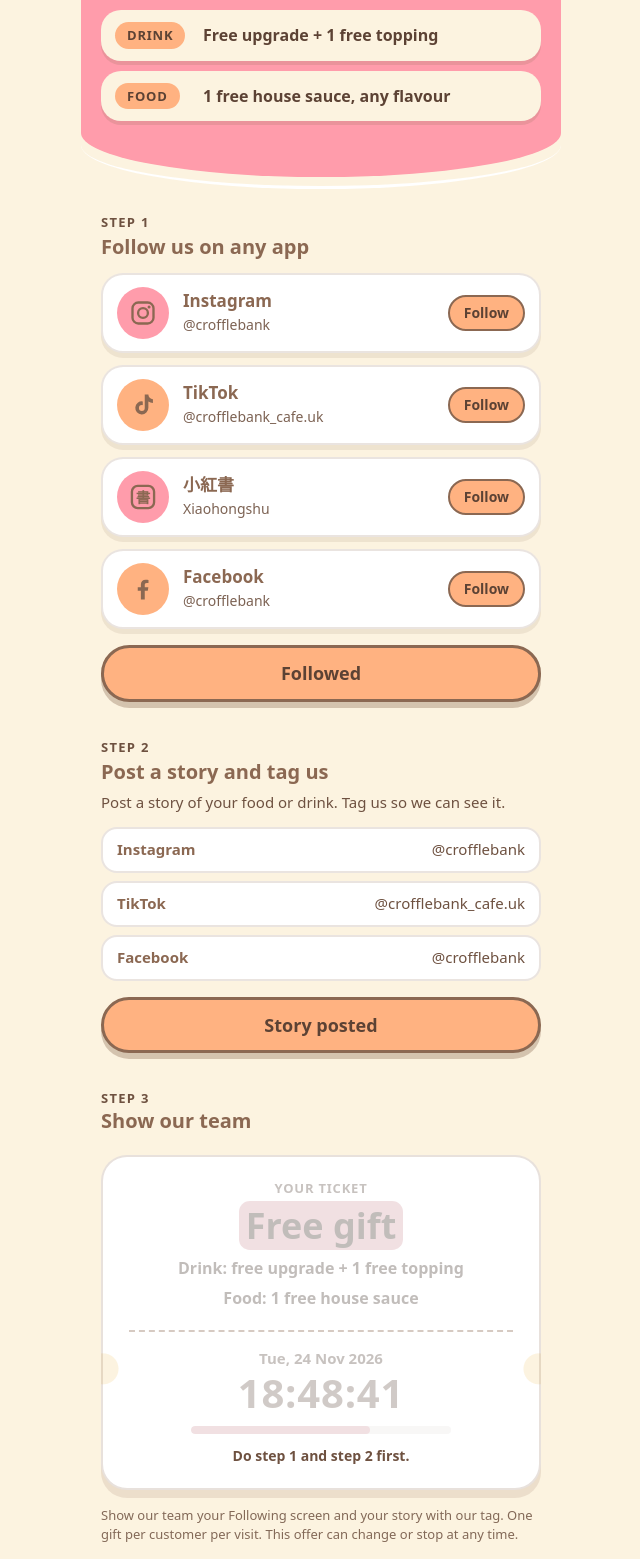
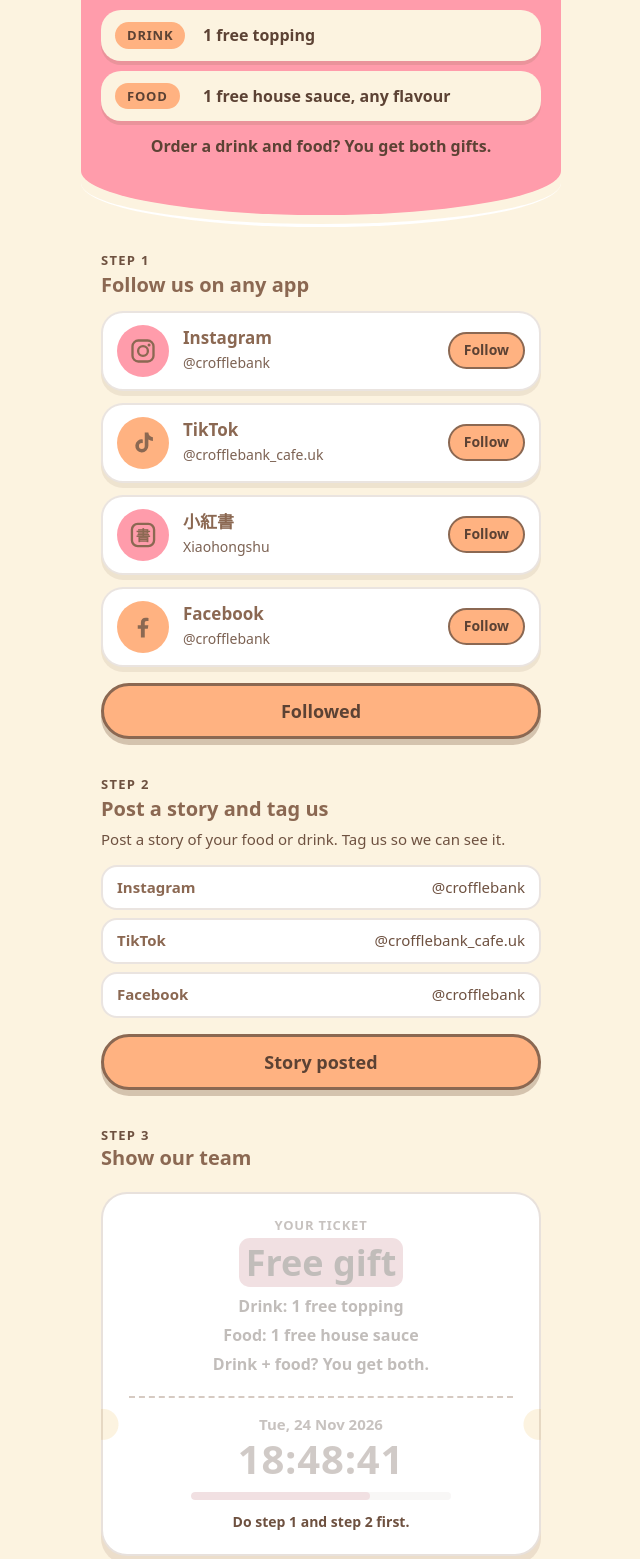
Before and after one commit to CroffleBank/crofflebank.github.io, a plain HTML site: page index.html in a window 1280 px wide. Shown: the part 340-1899 px from the top of the page, without its empty margins (319-959 px from the left). Drawn offline with Linux system fonts and the light colour scheme; a web font is replaced by a local one.

Commit message:
Update offer: 1 free topping for drinks, both gifts if drink + food
Co-Authored-By: Claude Sonnet 5.5 <noreply@anthropic.com>
Claude-Session: https://claude.ai/code/session_01H9m3hxoTkPNCBvWbj4qgU4

```diff
--- a/index.html
+++ b/index.html
@@ -30,7 +30,7 @@ h1{font-weight:800;color:var(--marron);font-size:clamp(28px,8.6vw,38px);line-hei
 .offers{margin-top:22px;display:grid;gap:10px;text-align:left}
 .offer{display:grid;grid-template-columns:76px 1fr;gap:12px;align-items:center;background:var(--cream);border-radius:20px;padding:12px 14px;color:var(--deep);box-shadow:0 4px 0 rgba(139,104,82,.18)}
 .offer .k{justify-self:start;font-weight:800;font-size:13px;letter-spacing:.06em;background:var(--peach);color:var(--deep);border-radius:999px;padding:4px 12px}
-.offer p{font-weight:800;font-size:16px;line-height:1.3}
+.both{margin-top:14px;font-weight:700;font-size:16px;color:var(--deep);text-wrap:balance}.offer p{font-weight:800;font-size:16px;line-height:1.3}
 section{padding:0 20px}
 .steps{margin-top:40px}
 h2{font-weight:800;color:var(--marron);font-size:20px;line-height:1.25}
@@ -104,9 +104,10 @@ footer a{color:var(--marron);font-weight:800}
     <h1>Follow us.<br>Post a story.<br>Get a <span class="tag">free gift</span></h1>
     <p class="sub">Do these 2 easy things, then show our team.</p>
     <div class="offers">
-      <div class="offer"><span class="k">DRINK</span><p>Free upgrade + 1 free topping</p></div>
+      <div class="offer"><span class="k">DRINK</span><p>1 free topping</p></div>
       <div class="offer"><span class="k">FOOD</span><p>1 free house sauce, any flavour</p></div>
     </div>
+    <p class="both">Order a drink and food? You get both gifts.</p>
   </header>
 
   <section class="stepbox follow" aria-labelledby="s1">
@@ -156,7 +157,7 @@ footer a{color:var(--marron);font-weight:800}
       <div class="t-top">
         <p class="t-label">Your ticket</p>
         <h2 class="t-title" id="ticket-h"><span>Free gift</span></h2>
-        <div class="t-lines"><p>Drink: free upgrade + 1 free topping</p><p>Food: 1 free house sauce</p></div>
+        <div class="t-lines"><p>Drink: 1 free topping</p><p>Food: 1 free house sauce</p><p>Drink + food? You get both.</p></div>
       </div>
       <div class="t-cut"></div>
       <div class="t-bottom">
@@ -166,7 +167,7 @@ footer a{color:var(--marron);font-weight:800}
         <p class="t-status" id="t-status" role="status">Do step 1 and step 2 first.</p>
       </div>
     </div>
-    <p class="fine">Show our team your Following screen and your story with our tag. One gift per customer per visit. This offer can change or stop at any time.</p>
+    <p class="fine">Show our team your Following screen and your story with our tag. Limit: 1 drink gift and 1 food gift per customer per visit. This offer can change or stop at any time.</p>
   </section>
 
   <footer>
```
